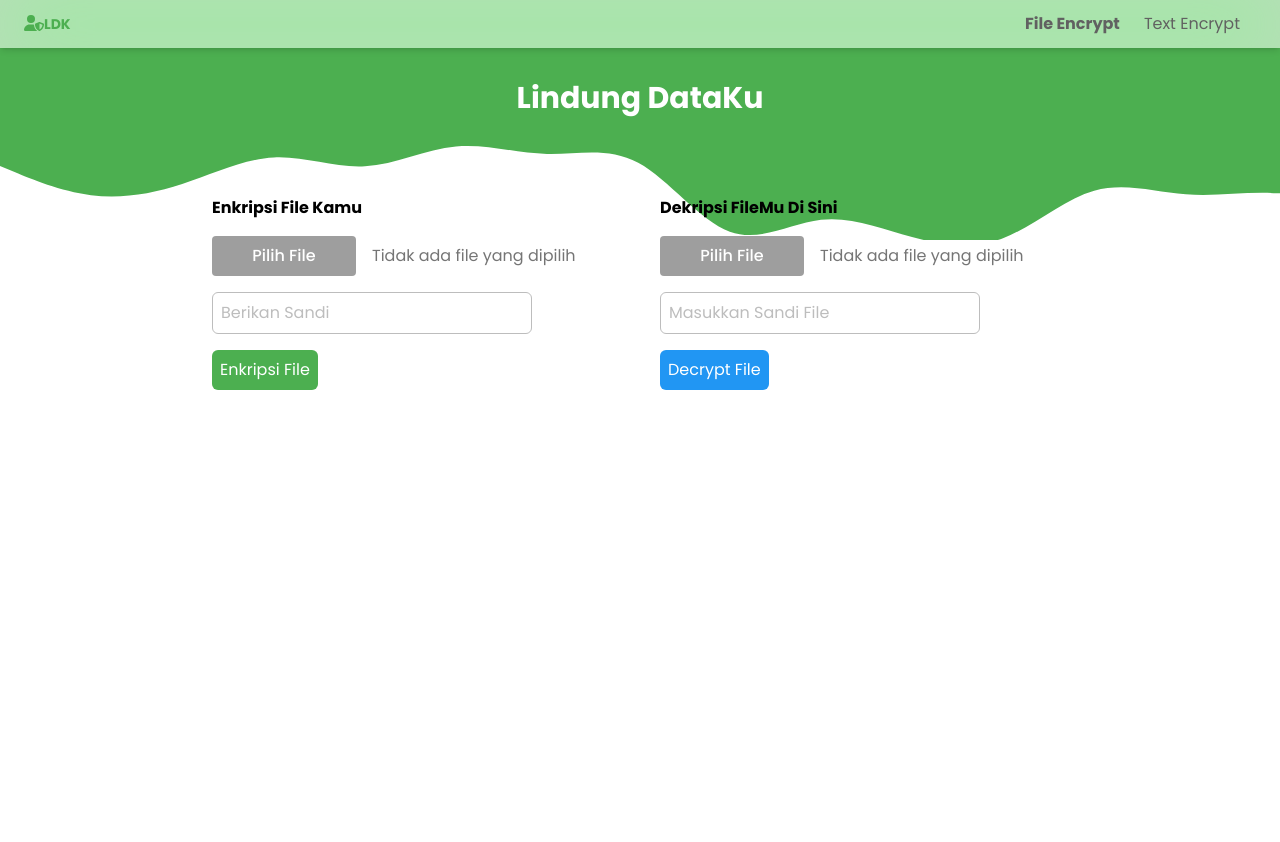
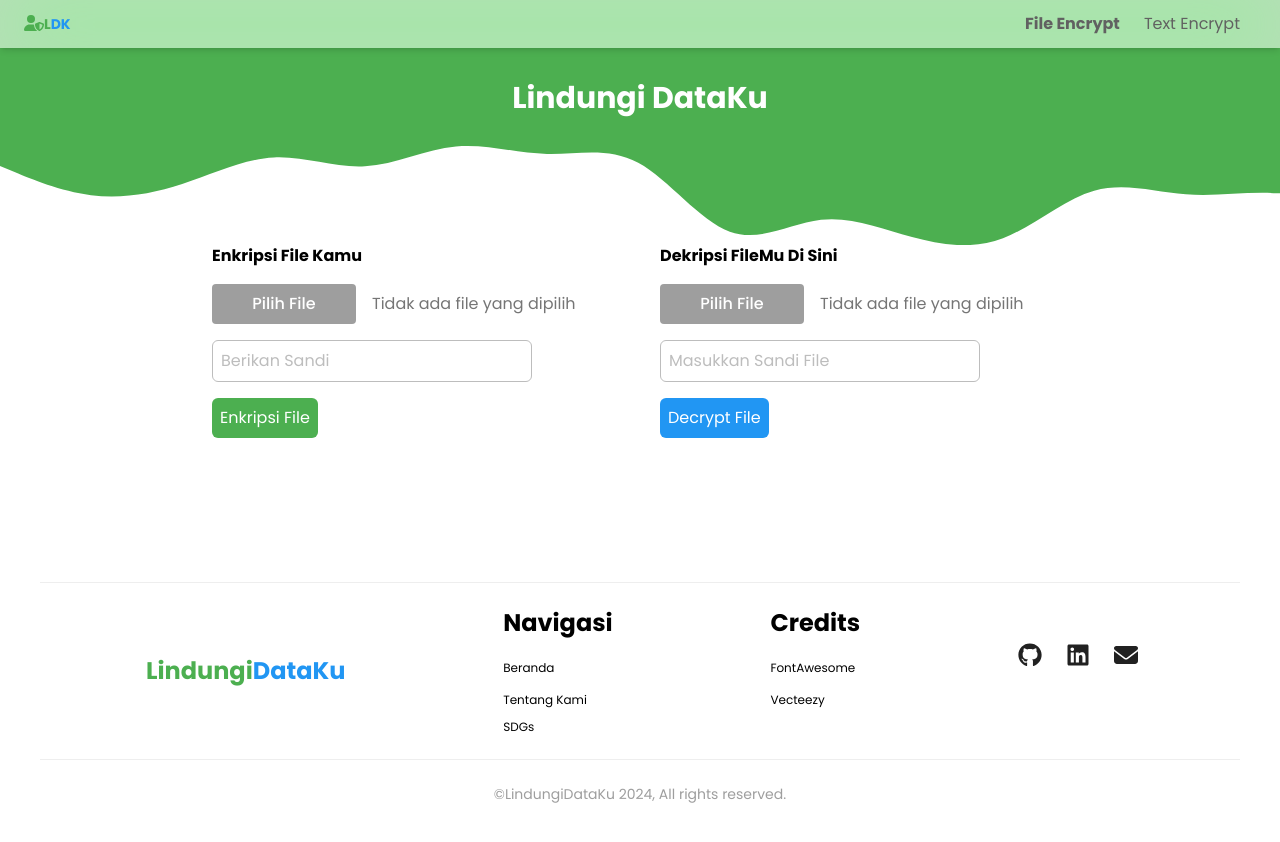
Before and after one commit to dadang-hawari/LindungiDataKu, a React (Vite) app: page / in a window 1280 px wide. Before the commit the page ends 800 px from the top, so only its background shows below. Built offline with nearby package versions, Linux system fonts and the light colour scheme.

Commit message:
add footer component

```diff
--- a/package.json
+++ b/package.json
@@ -11,6 +11,7 @@
   },
   "dependencies": {
     "@fortawesome/fontawesome-svg-core": "^6.5.2",
+    "@fortawesome/free-brands-svg-icons": "^6.5.2",
     "@fortawesome/free-solid-svg-icons": "^6.5.2",
     "@fortawesome/react-fontawesome": "^0.2.2",
     "@material-tailwind/react": "^2.1.9",
--- /dev/null
+++ b/src/components/Footer.jsx
@@ -0,0 +1,93 @@
+import { Link } from 'react-router-dom';
+import { FontAwesomeIcon } from '@fortawesome/react-fontawesome';
+import { faGithub, faLinkedin } from '@fortawesome/free-brands-svg-icons';
+import { faEnvelope } from '@fortawesome/free-solid-svg-icons';
+
+const Footer = () => {
+  return (
+    <footer className="bg-white p-10">
+      <hr className="my-6 " />
+      <div className="flex flex-col md:flex-row justify-center flex-wrap ">
+        <div className="flex  items-center text-black text-lg font-bold mt-9 mr-9 "></div>
+        <div className="flex w-full flex-col justify-start sm:justify-between gap-5 sm:flex-row flex-wrap  max-w-5xl">
+          <h2 className="w-full xl:w-fit font-bold my-auto">
+            <span className="text-green-500 text-2xl">Lindungi</span>
+            <span className="text-blue-500 text-2xl">DataKu</span>
+          </h2>
+          <div className="mb-4 md:mb-0">
+            <h3 className="text-2xl font-bold text-black mb-4">Navigasi</h3>
+            <p className="my-2">
+              <Link to="/" className="my-2 text-xs">
+                Beranda
+              </Link>
+            </p>
+            <p className="my-2">
+              <Link to="/tentang" className="my-2 text-xs ">
+                Tentang Kami
+              </Link>
+            </p>
+            <p>
+              {' '}
+              <Link to="/sdgs" target="_blank" className="text-xs w-max block">
+                SDGs
+              </Link>
+            </p>
+          </div>
+
+          <div className="mb-4 md:mb-0">
+            <h3 className="text-2xl font-bold text-black mb-4">Credits</h3>
+
+            <p className="my-2">
+              <Link
+                to="https://fontawesome.com/"
+                target="_blank"
+                className="my-2 text-xs"
+              >
+                FontAwesome
+              </Link>
+            </p>
+            <p className="my-2">
+              <Link
+                target="_blank"
+                to="https://www.vecteezy.com/free-vector/cloud"
+                className="my-2 text-xs"
+              >
+                Vecteezy
+              </Link>
+            </p>
+          </div>
+
+          <div className="flex mt-9 mr-8 gap-x-6">
+            <a
+              href="https://github.com/ourair8"
+              target="_blank"
+              className="text-gray-900 transition-all duration-500 hover:text-secondary"
+            >
+              <FontAwesomeIcon icon={faGithub} className="h-6 w-6" />
+            </a>
+            <a
+              target="_blank"
+              href="https://www.linkedin.com/in/muh-dadang-hawari"
+              className="text-gray-900 transition-all duration-500 hover:text-secondary"
+            >
+              <FontAwesomeIcon icon={faLinkedin} className="h-6 w-6" />
+            </a>
+            <a
+              href="mailto:support@muhammaddadanghawari@gmail.com"
+              className="text-gray-900 transition-all duration-500  hover:text-secondary"
+            >
+              <FontAwesomeIcon icon={faEnvelope} className="h-6 w-6" />
+            </a>
+          </div>
+        </div>
+      </div>
+      <hr className="my-6 " />
+      <span className="text-sm text-gray-500 text-center block mt-6">
+        ©<a href="https://ourair.tech/">LindungiDataKu</a>{' '}
+        {new Date().getFullYear()}, All rights reserved.
+      </span>
+    </footer>
+  );
+};
+
+export default Footer;
--- a/src/components/Navbar.jsx
+++ b/src/components/Navbar.jsx
@@ -13,7 +13,6 @@ import { FontAwesomeIcon } from '@fortawesome/react-fontawesome';
 
 import { useEffect, useState } from 'react';
 import { Link, useNavigate } from 'react-router-dom';
-import { faQuestion } from '@fortawesome/free-solid-svg-icons/faQuestion';
 import { Collapse } from '@material-tailwind/react';
 
 export default function DefaultNav() {
@@ -60,7 +59,9 @@ export default function DefaultNav() {
           <Link to="/" className="no-underline">
             <h1 className="font-bold text-green-500">
               <FontAwesomeIcon icon={faUserShield} />
-              <span className="text-sm">LDK</span>
+              <span className="text-sm">
+                L<span className="text-blue-500">DK</span>
+              </span>
             </h1>
           </Link>
 
--- a/src/pages/Home.jsx
+++ b/src/pages/Home.jsx
@@ -2,23 +2,25 @@ import React from 'react';
 import Navbar from '../components/Navbar';
 import FileEncrypt from '../components/FileEncrypt';
 import FileDecrypt from '../components/FileDecrypt';
+import Footer from '../components/Footer';
 
 export default function Home() {
   return (
     <>
       <Navbar />
       <h1 className="mt-20 font-bold text-3xl text-center text-white">
-        Lindung DataKu
+        Lindungi DataKu
       </h1>
       <div
-        className="w-full h-60 absolute top-0 left-0 -z-50"
+        className="w-full h-[245px] absolute top-0 left-0 -z-50"
         style={{ backgroundImage: 'url(/assets/svgs/wave_green.svg)' }}
       ></div>
 
-      <div className="max-w-4xl justify-center items-center  md:items-start gap-x-10 mx-auto mt-20 px-5 flex flex-col xl:flex-row">
+      <div className="max-w-4xl justify-center items-center  md:items-start gap-x-10 mx-auto mt-32 px-5 flex flex-col xl:flex-row">
         <FileEncrypt />
         <FileDecrypt />
       </div>
+      <Footer />
     </>
   );
 }
```
Also changed, not shown: 1 other file (tests, documents, lock files or other folders).
